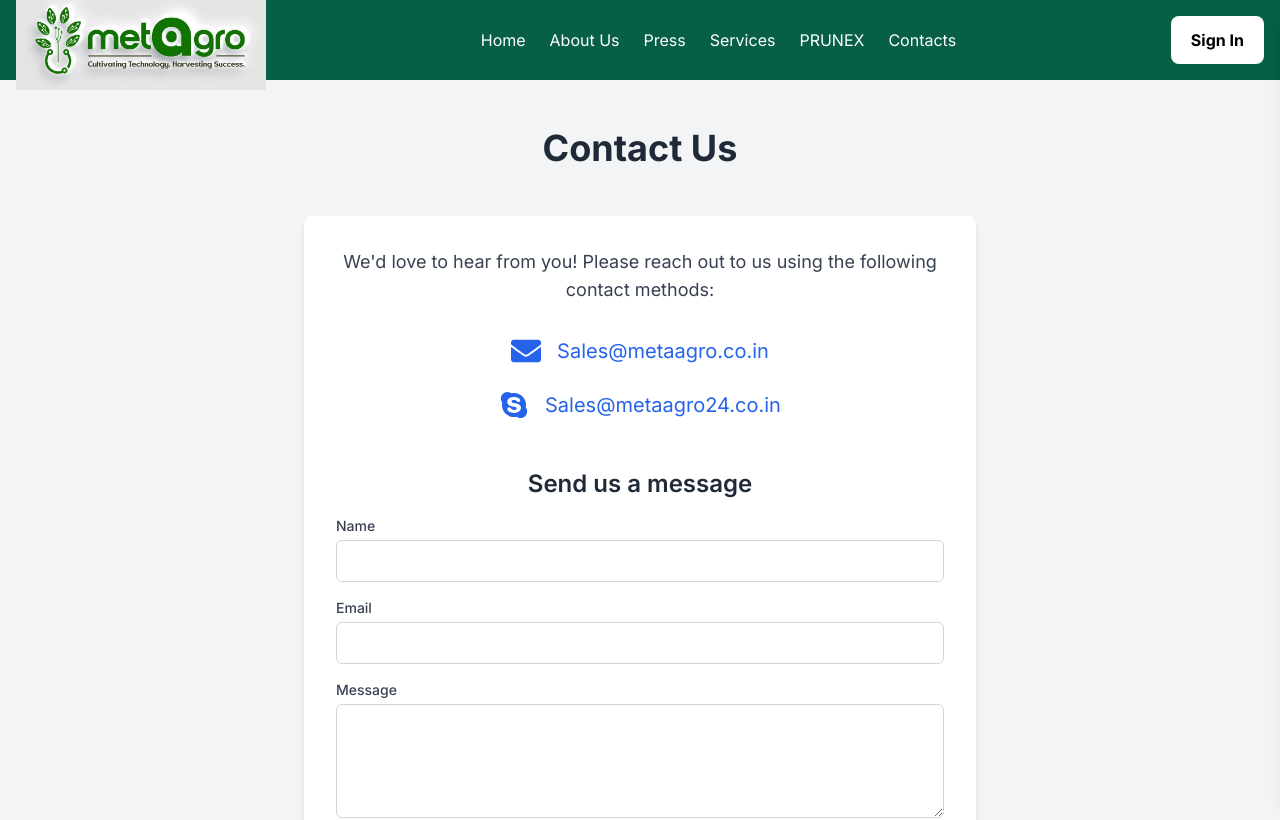
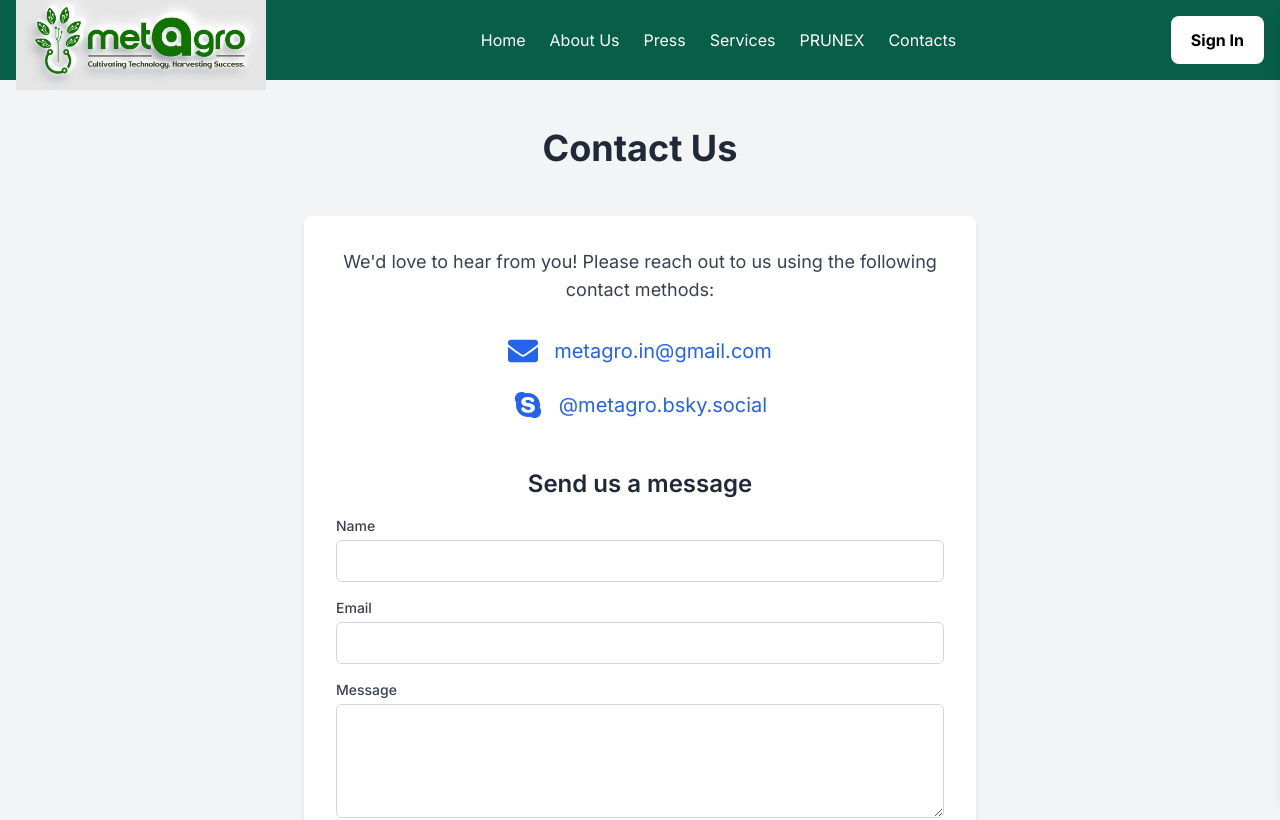
Before and after one commit to SwatantraYadav/metagro, a Next.js app: page /contacts in a window 1280 px wide. Shown: the top 820 px of the page. Built offline with nearby package versions, Linux system fonts and the light colour scheme.

Commit message:
updated contacts page - added bsky social

```diff
--- a/app/contacts/page.tsx
+++ b/app/contacts/page.tsx
@@ -15,15 +15,15 @@ const Contact = () => {
           <div className="space-y-6">
             <div className="flex items-center justify-center space-x-4">
               <FaEnvelope className="text-3xl text-blue-600" />
-              <a href="mailto:Sales@metaagro.co.in" className="text-xl text-blue-600 hover:underline">
-                Sales@metaagro.co.in
+              <a href="mailto:metagro.in@gmail.com" className="text-xl text-blue-600 hover:underline">
+                metagro.in@gmail.com
               </a>
             </div>
 
             <div className="flex items-center justify-center space-x-4">
               <FaSkype className="text-3xl text-blue-600" />
-              <a href="skype:Sales@metaagro24?chat" className="text-xl text-blue-600 hover:underline">
-                Sales@metaagro24.co.in
+              <a href="https://bsky.app/profile/metagro.bsky.social" className="text-xl text-blue-600 hover:underline">
+              @metagro.bsky.social
               </a>
             </div>
           </div>
```
